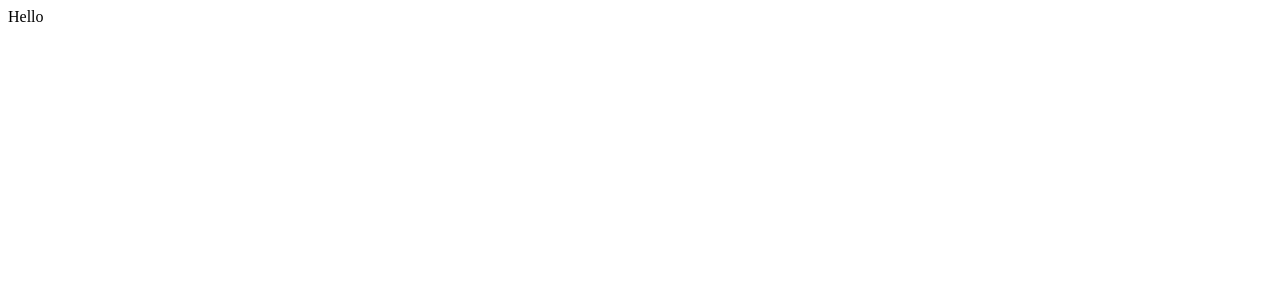
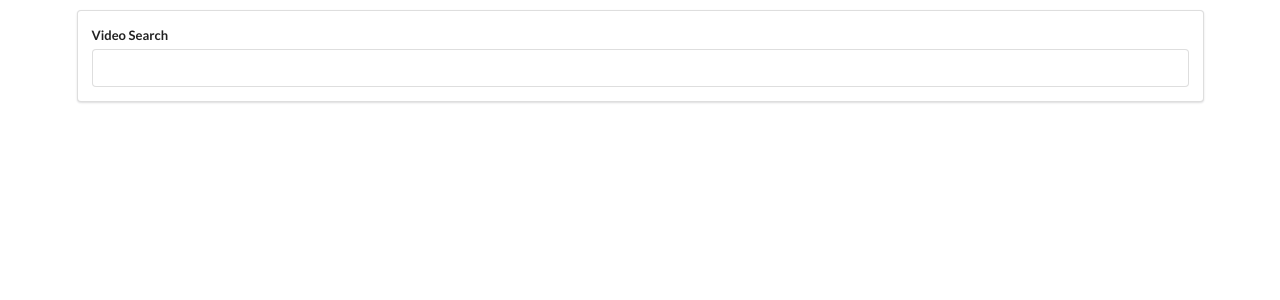
Before and after one commit to dzlatarov/ReactRender, a React (Create React App) app in the folder videos/: page / in a window 1280 px wide. Shown: the top 300 px of the page. Built offline with nearby package versions, Linux system fonts and the light colour scheme.

Commit message:
add semantic ui link and handle form submit

```diff
--- a/videos/public/index.html
+++ b/videos/public/index.html
@@ -1,15 +1,14 @@
 <!DOCTYPE html>
 <html lang="en">
+
 <head>
   <meta charset="utf-8" />
   <link rel="icon" href="%PUBLIC_URL%/favicon.ico" />
   <meta name="viewport" content="width=device-width, initial-scale=1" />
   <meta name="theme-color" content="#000000" />
-    <meta
-      name="description"
-      content="Web site created using create-react-app"
-    />
+  <meta name="description" content="Web site created using create-react-app" />
   <link rel="apple-touch-icon" href="%PUBLIC_URL%/logo192.png" />
+  <link rel="stylesheet" href="https://cdnjs.cloudflare.com/ajax/libs/semantic-ui/2.4.1/semantic.min.css">
   <!--
       manifest.json provides metadata used when your web app is installed on a
       user's mobile device or desktop. See https://developers.google.com/web/fundamentals/web-app-manifest/
@@ -26,6 +25,7 @@
     -->
   <title>React App</title>
 </head>
+
 <body>
   <noscript>You need to enable JavaScript to run this app.</noscript>
   <div id="root"></div>
@@ -40,4 +40,5 @@
       To create a production bundle, use `npm run build` or `yarn build`.
     -->
 </body>
+
 </html>
--- a/videos/src/App.js
+++ b/videos/src/App.js
@@ -1,10 +1,19 @@
 import React, { Component } from 'react'
+import SearchBar from './components/SearchBar'
 
 class App extends Component {
+    constructor(props) {
+        super(props)
+
+        this.state = {
+            videos: []
+        }
+    }
+
     render() {
         return (
-            <div>
-                Hello
+            <div className="ui container" style={{ marginTop: '10px' }}>
+                <SearchBar />
             </div>
         )
     }
--- /dev/null
+++ b/videos/src/components/SearchBar.js
@@ -0,0 +1,41 @@
+import React, { Component } from 'react'
+
+class SearchBar extends Component {
+    constructor(props) {
+        super(props)
+
+        this.state = {
+            inputValue: ''
+        }
+    }
+
+    inputChangeHandler = e => {
+        this.setState({
+            inputValue: e.target.value
+        })
+    }
+
+    onSubmitHandler = e => {
+        e.preventDefault()
+
+        console.log(this.state.inputValue);
+    }
+
+    render() {
+        return (
+            <div className="ui segment">
+                <form className="ui form" onSubmit={this.onSubmitHandler}>
+                    <div className="field">
+                        <label>Video Search</label>
+                        <input
+                            type="text"
+                            value={this.state.inputValue}
+                            onChange={this.inputChangeHandler} />
+                    </div>
+                </form>
+            </div>
+        )
+    }
+}
+
+export default SearchBar
--- a/videos/src/index.js
+++ b/videos/src/index.js
@@ -1,4 +1,4 @@
-import react from 'react'
+import React from 'react'
 import ReactDOM from 'react-dom'
 import App from './App'
 
```
Lines whose indentation alone changed are shown as unchanged.
